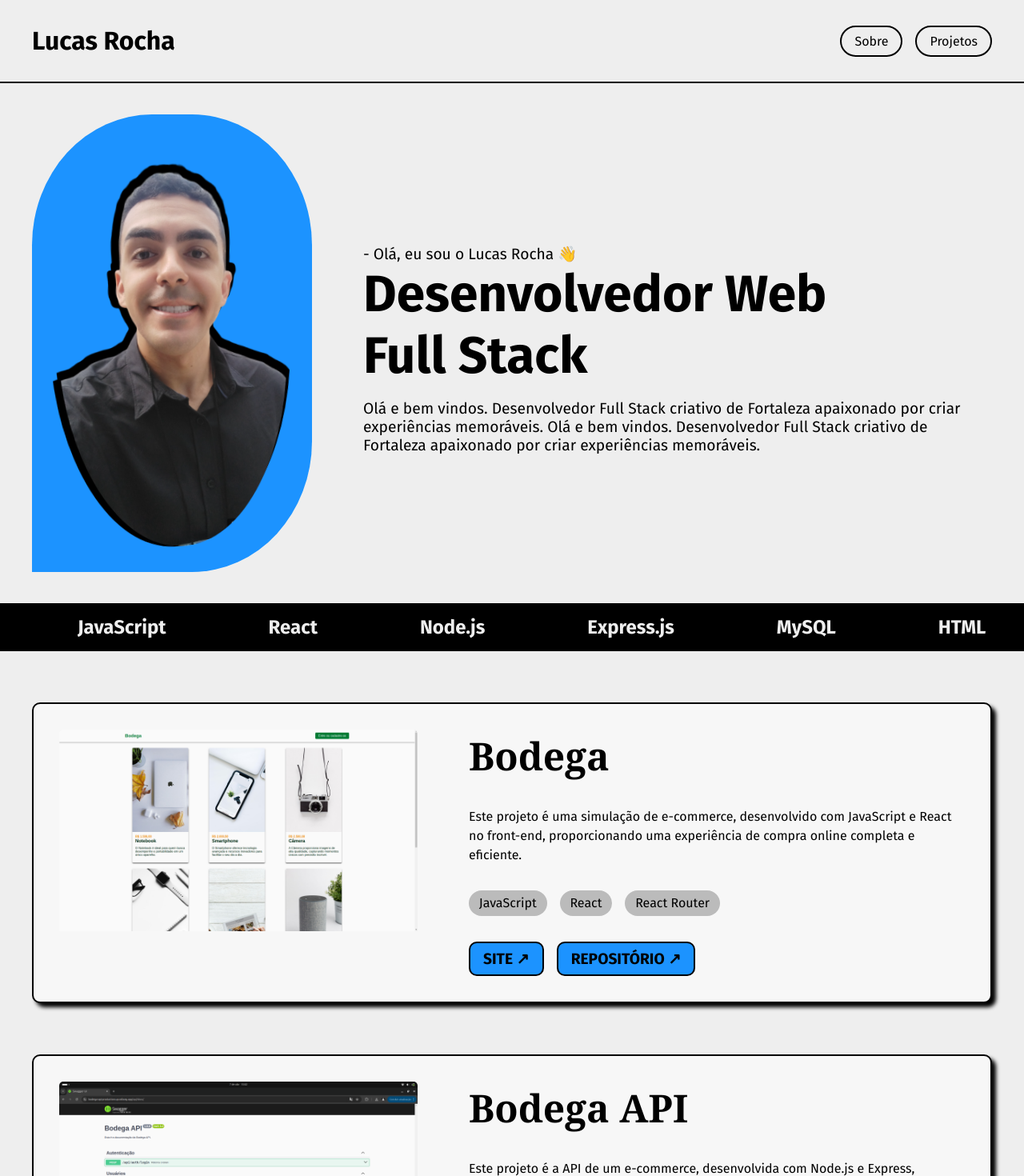
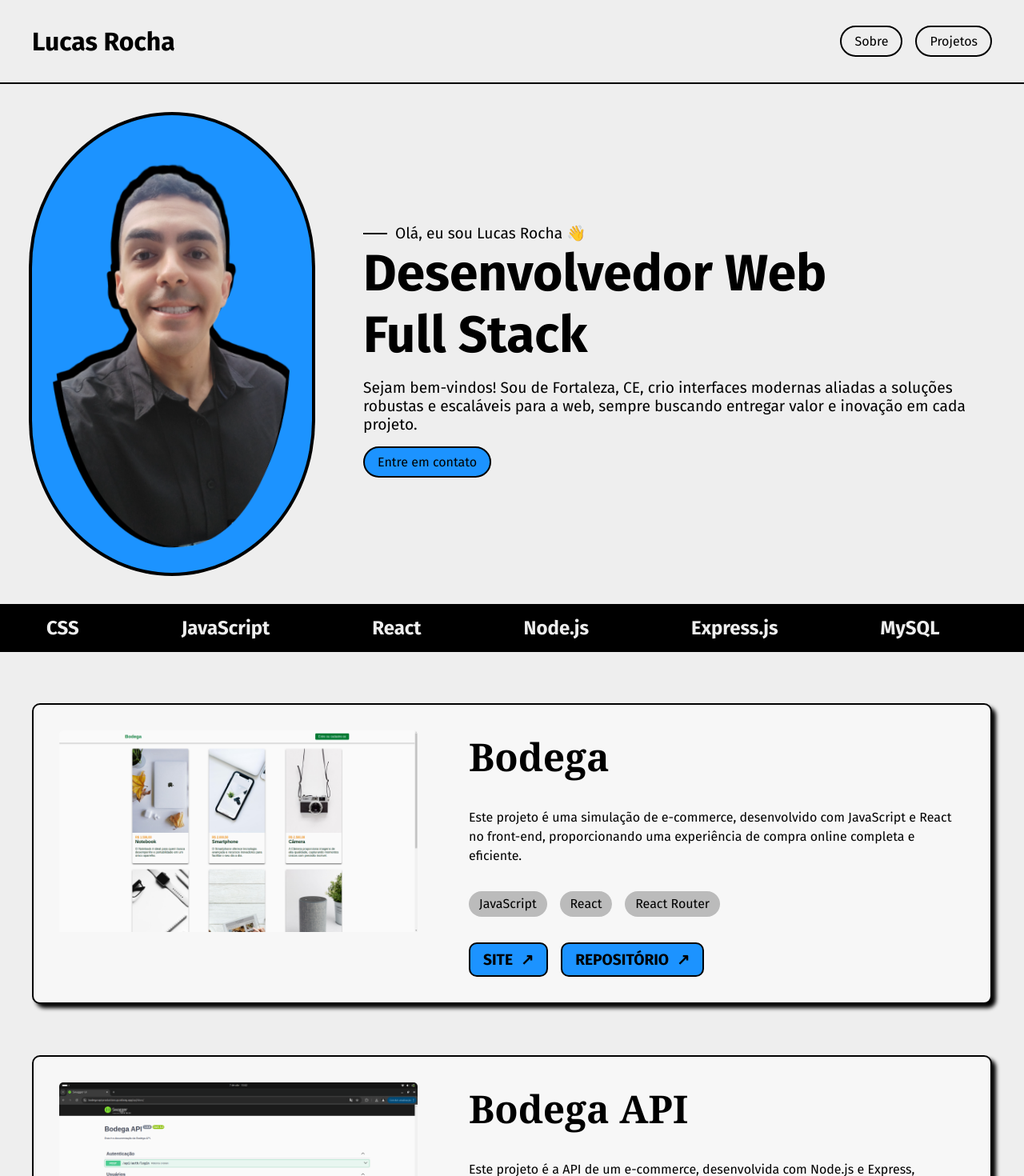
Before and after one commit to lucasrochabz/portfolio, a React (Vite) app: page / in a window 1280 px wide. Shown: the top 1470 px of the page at 80% size. Built offline with nearby package versions, Linux system fonts and the light colour scheme.

Commit message:
add botão para entrar em contato

```diff
--- a/src/App.css
+++ b/src/App.css
@@ -27,6 +27,7 @@ img {
 }
 
 a {
+  display: block;
   text-decoration: none;
   color: inherit;
 }
--- a/src/components/About/About.jsx
+++ b/src/components/About/About.jsx
@@ -9,15 +9,17 @@ export const About = () => {
           <img src={lucas} alt="Lucas" />
         </figure>
         <div className={styles.content}>
-          <p>- Olá, eu sou o Lucas Rocha 👋</p>
+          <p className={styles.paragraph}>Olá, eu sou Lucas Rocha 👋</p>
           <h2>Desenvolvedor Web</h2>
           <h2>Full Stack</h2>
           <p>
-            Olá e bem vindos. Desenvolvedor Full Stack criativo de Fortaleza
-            apaixonado por criar experiências memoráveis. Olá e bem vindos.
-            Desenvolvedor Full Stack criativo de Fortaleza apaixonado por criar
-            experiências memoráveis.
+            Sejam bem-vindos! Sou de Fortaleza, CE, crio interfaces modernas
+            aliadas a soluções robustas e escaláveis para a web, sempre buscando
+            entregar valor e inovação em cada projeto.
           </p>
+          <a className={styles.email} href="mailto:lucas@example.com">
+            Entre em contato
+          </a>
         </div>
       </section>
     </>
--- a/src/components/About/About.module.css
+++ b/src/components/About/About.module.css
@@ -20,7 +20,8 @@
 .sticker {
   width: 350px;
   background-color: var(--blue-color);
-  border-radius: 60% 60% 60% 0% / 40% 40% 40% 100%;
+  border-radius: 60% 60% 60% 60% / 40% 40% 40% 40%;
+  box-shadow: 0px 0px 0 4px black;
   padding: 2rem;
 }
 
@@ -34,3 +35,29 @@
 .sticker img:hover {
   transform: rotate(3deg) scale(1.05);
 }
+
+.paragraph::before {
+  content: '';
+  display: inline-block;
+  vertical-align: middle;
+  margin-right: 10px;
+  background-color: var(--black-color);
+  width: 30px;
+  height: 2px;
+}
+
+.email {
+  background-color: var(--blue-color);
+  color: var(--black-color);
+  border: 2px solid var(--black-color);
+  justify-self: flex-start;
+  border-radius: 100px;
+  padding: 0.5rem 1rem;
+  margin-top: 1rem;
+  transition: 0.3s;
+}
+
+.email:hover {
+  background-color: var(--black-color);
+  color: var(--white-color);
+}
--- a/src/components/ProjectCard/ProjectCard.jsx
+++ b/src/components/ProjectCard/ProjectCard.jsx
@@ -26,10 +26,10 @@ export const ProjectCard = ({ project }) => {
 
           <div className={styles.links}>
             <a href={project.site} target="blank">
-              Site ↗
+              Site
             </a>
             <a href={project.repository} target="blank">
-              Repositório ↗
+              Repositório
             </a>
           </div>
         </div>
--- a/src/components/ProjectCard/ProjectCard.module.css
+++ b/src/components/ProjectCard/ProjectCard.module.css
@@ -63,3 +63,9 @@
   background-color: var(--black-color);
   color: var(--bg-color);
 }
+
+.links a::after {
+  content: '↗';
+  display: inline-block;
+  margin-left: 10px;
+}
--- a/src/components/ProjectList/ProjectList.jsx
+++ b/src/components/ProjectList/ProjectList.jsx
@@ -17,7 +17,7 @@ const projects = [
     text: 'Este projeto é a API de um e-commerce, desenvolvida com Node.js e Express, fornecendo uma comunicação eficiente entre o front-end e o banco de dados. A API gerencia operações essenciais, como autenticação de usuários, gerenciamento de produtos, controle de estoque e processamento de pedidos, garantindo uma experiência de compra fluida e segura.',
     tools: ['Node.js', 'Express', 'MySQL', 'Json Web Token', 'Bcrypt'],
     image: 'bodega-api.png',
-    site: '#',
+    site: 'https://bodega-api-production.up.railway.app/api/docs/',
     repository: 'https://github.com/lucasrochabz/bodega-api',
   },
   {
--- a/src/components/Tools/Tools.module.css
+++ b/src/components/Tools/Tools.module.css
@@ -16,6 +16,6 @@
     transform: translateX(0);
   }
   100% {
-    transform: translateX(-100%)
+    transform: translateX(-50%)
   }
 }
```
